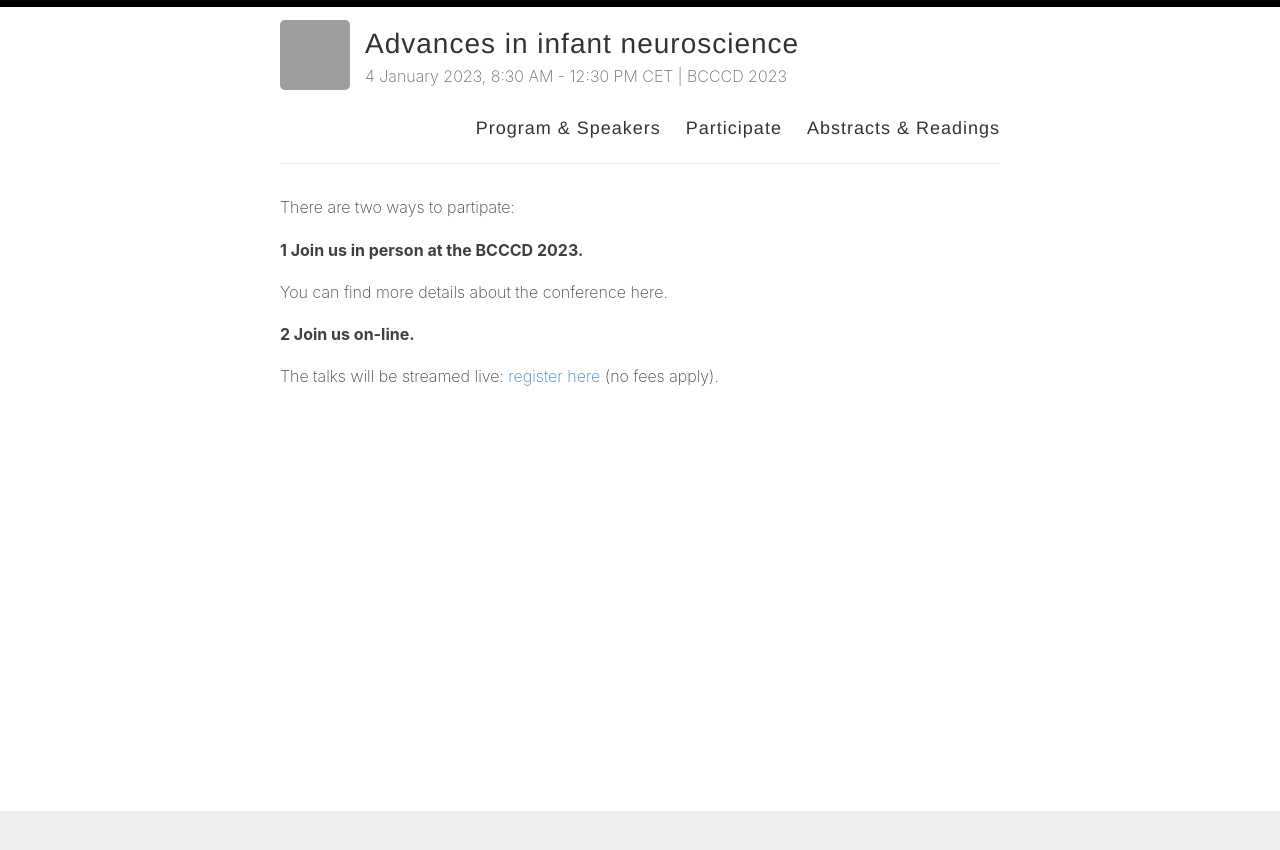
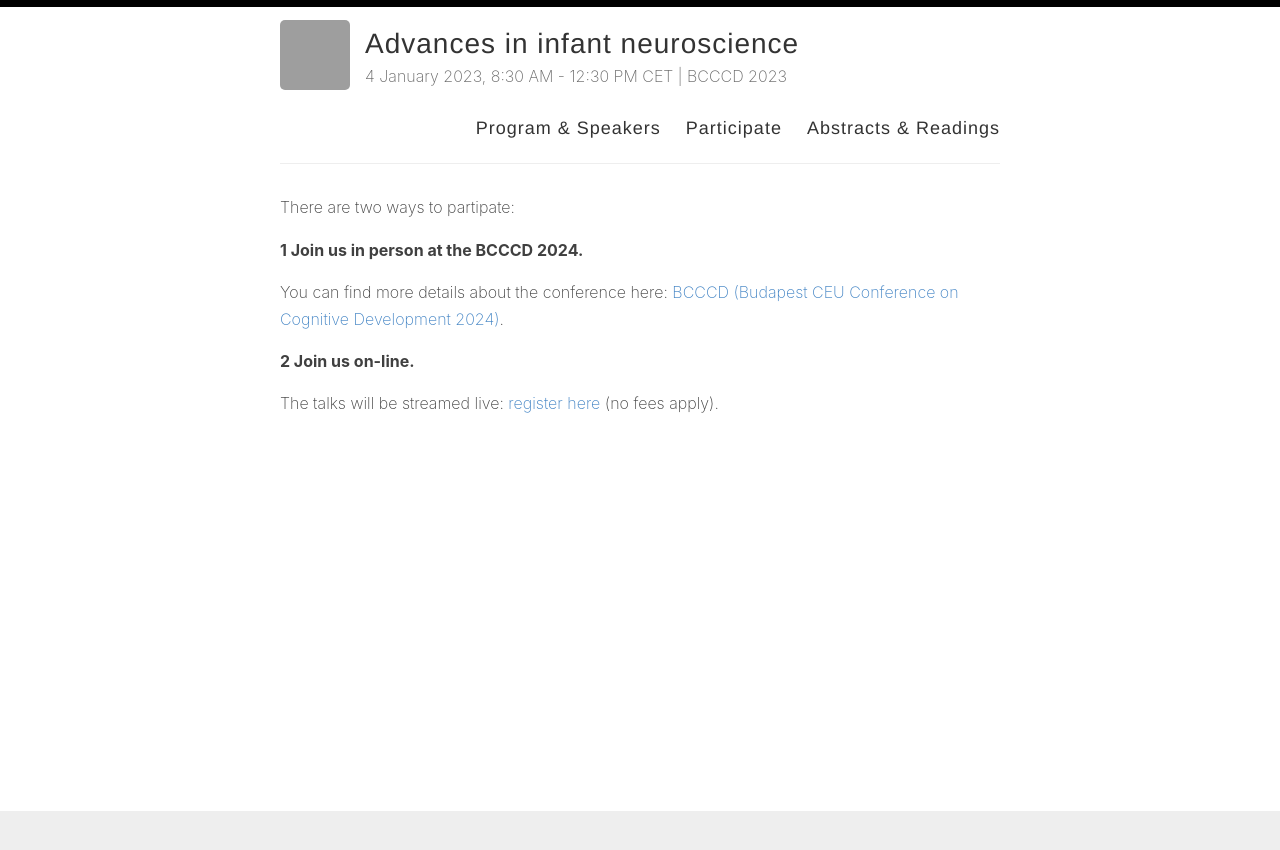
Before and after one commit to infant-neuroscience/infant-neuroscience.github.io, a Jekyll site: the page built from _pages/categories.md, in a window 1280 px wide. Shown: the top 850 px of the page. Built offline with Jekyll 4.4.1, drawn with Linux system fonts in a browser that asks for light colours; grey boxes are pictures that could not be loaded.

Commit message:
Date update.

```diff
--- a/_pages/categories.md
+++ b/_pages/categories.md
@@ -6,9 +6,10 @@ permalink: /categories/
 
 There are two ways to partipate:
 
-<b> 1 Join us in person at the BCCCD 2023.</b>
+<b> 1 Join us in person at the BCCCD 2024.</b>
 
-You can find more details about the conference here.
+You can find more details about the conference here:
+<a href = "https://bcccd.org/"> BCCCD (Budapest CEU Conference on Cognitive Development 2024)</a>.
 
 <b> 2 Join us on-line. </b>
 
```
Also changed, not shown: _pages/getting-started.md (+2 -1 lines).
